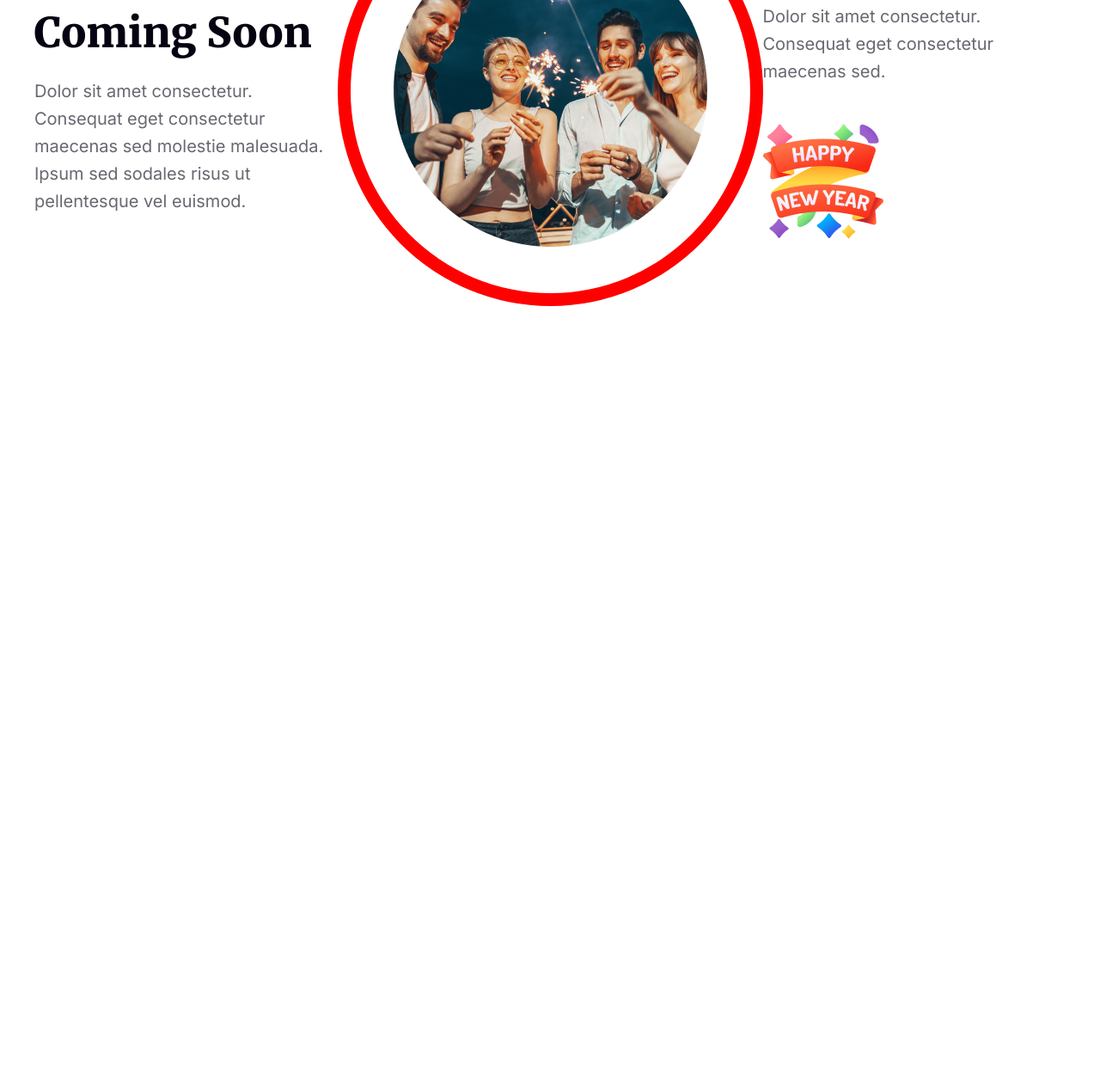
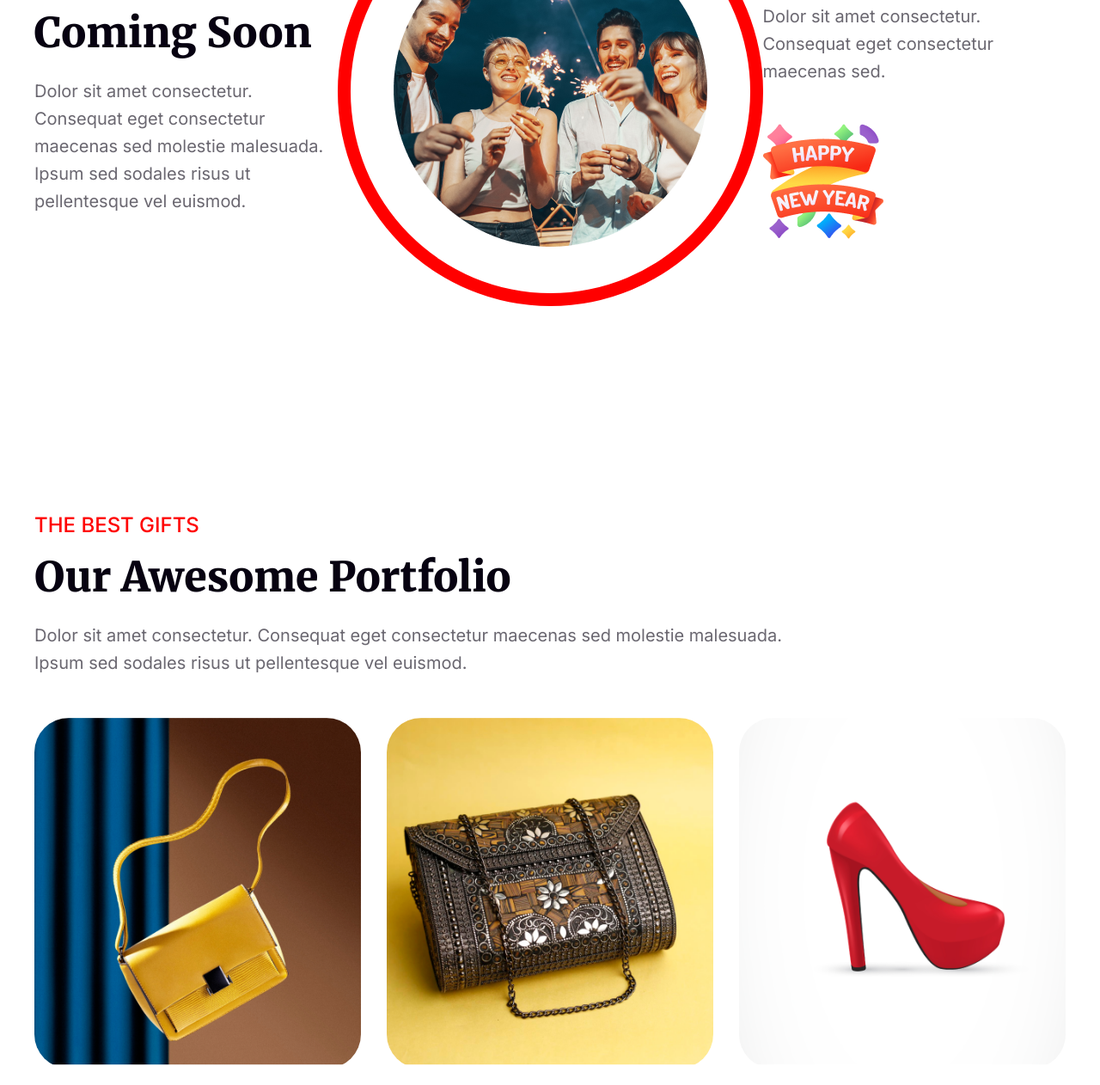
Before and after one commit to abdurrahman110/b9-assignment-1, a plain HTML site: page index.html in a window 1280 px wide. Shown: the part 3398-4660 px from the top of the page at 86% size. Before the commit the page ends 3874 px from the top, so only its background shows below. Drawn offline with Linux system fonts and the light colour scheme.

Commit message:
Portfolio section added

```diff
--- a/index.html
+++ b/index.html
@@ -84,7 +84,7 @@
     <section class="coming_soon">
         <div class="coming_soon_container">
             <div class="offer_container">
-                <h3 class="offer_subtitle inter">NEW BEST OFFER</h3>
+                <h3 class="section_subtitile">NEW BEST OFFER</h3>
                 <h2 class="offer_title merriweather">Coming Soon</h2>
                 <p class="offer_description inter">Dolor sit amet consectetur. Consequat eget consectetur maecenas sed
                     molestie malesuada. Ipsum sed sodales risus ut pellentesque vel euismod. </p>
@@ -106,6 +106,39 @@
 
     <!-- Coming Soon Section -->
 
+    <!-- Portfolio Section -->
+
+    <section class="portfolio">
+        <div class="protfolio_desc">
+            <h3 class="section_subtitile">THE BEST GIFTS</h3>
+            <h2 class="portfolio_title merriweather">Our Awesome Portfolio</h2>
+            <p class="portofolio_txt inter">Dolor sit amet consectetur. Consequat eget consectetur maecenas sed molestie
+                malesuada. Ipsum sed sodales risus ut pellentesque vel euismod. </p>
+        </div>
+        <div class="portfolio_container">
+            <div class="portfolio_item">
+                <img class="protfolio_img" src="./assets/portfolio-1.png" alt="">
+            </div>
+            <div class="portfolio_item">
+                <img class="protfolio_img" src="./assets/portfolio-2.png" alt="">
+            </div>
+            <div class="portfolio_item">
+                <img class="protfolio_img" src="./assets/portfolio-3.png" alt="">
+            </div>
+            <div class="portfolio_item">
+                <img class="protfolio_img" src="./assets/portfolio-4.png" alt="">
+            </div>
+            <div class="portfolio_item">
+                <img class="protfolio_img" src="./assets/portfolio-5.png" alt="">
+            </div>
+            <div class="portfolio_item">
+                <img class="protfolio_img" src="./assets/portfolio-6.png" alt="">
+            </div>
+        </div>
+    </section>
+
+    <!-- Portfolio Section -->
+
 
 </body>
 
--- a/style/style.css
+++ b/style/style.css
@@ -13,6 +13,15 @@
 
 .merriweather {
   font-family: "Merriweather", serif;
+}
+
+.section_subtitile {
+  color: #f00;
+  font-size: 24px;
+  font-weight: 500;
+  line-height: normal;
+  margin-bottom: 16px;
+  font-family: "Inter", sans-serif;
 }
 
 .btn {
@@ -193,14 +202,6 @@
   align-self: center;
 }
 
-.offer_subtitle {
-  color: #f00;
-  font-size: 24px;
-  font-weight: 500;
-  line-height: normal;
-  margin-bottom: 16px;
-}
-
 .offer_title {
   color: #070211;
   font-size: 48px;
@@ -251,3 +252,51 @@
 .offer_year_img {
   width: 140px;
 }
+
+/* Portfolio Css */
+
+.portfolio {
+  padding: 120px 40px;
+}
+
+.protfolio_desc {
+  margin-bottom: 48px;
+}
+
+.portfolio_title {
+  color: #070211;
+  font-size: 48px;
+  font-weight: 900;
+  line-height: normal;
+  text-transform: capitalize;
+  margin-bottom: 22px;
+}
+
+.portofolio_txt {
+  color: rgba(7, 2, 17, 0.6);
+  font-size: 20px;
+  font-weight: 400;
+  line-height: 32px;
+  max-width: 876px;
+}
+
+.portfolio_container {
+  display: grid;
+  grid-template-columns: repeat(3, 1fr);
+  gap: 30px;
+}
+
+.portfolio_item {
+  overflow: hidden;
+  border-radius: 40px;
+}
+
+.protfolio_img {
+  width: 100%;
+  transition: all 0.4s ease-in-out;
+  transform: scale(1) rotate(0);
+}
+
+.portfolio_item:hover > .protfolio_img {
+  transform: scale(1.3) rotate(15deg);
+}
```
Also changed, not shown: assets/portfolio-1.png (renamed from assets/Rectangle 3.png), assets/portfolio-2.png (renamed from assets/Rectangle 4.png), assets/portfolio-3.png (renamed from assets/Rectangle 5.png), assets/portfolio-4.png (renamed from assets/Rectangle 6.png), assets/portfolio-5.png (renamed from assets/Rectangle 7.png), assets/portfolio-6.png (renamed from assets/Rectangle 8.png).
